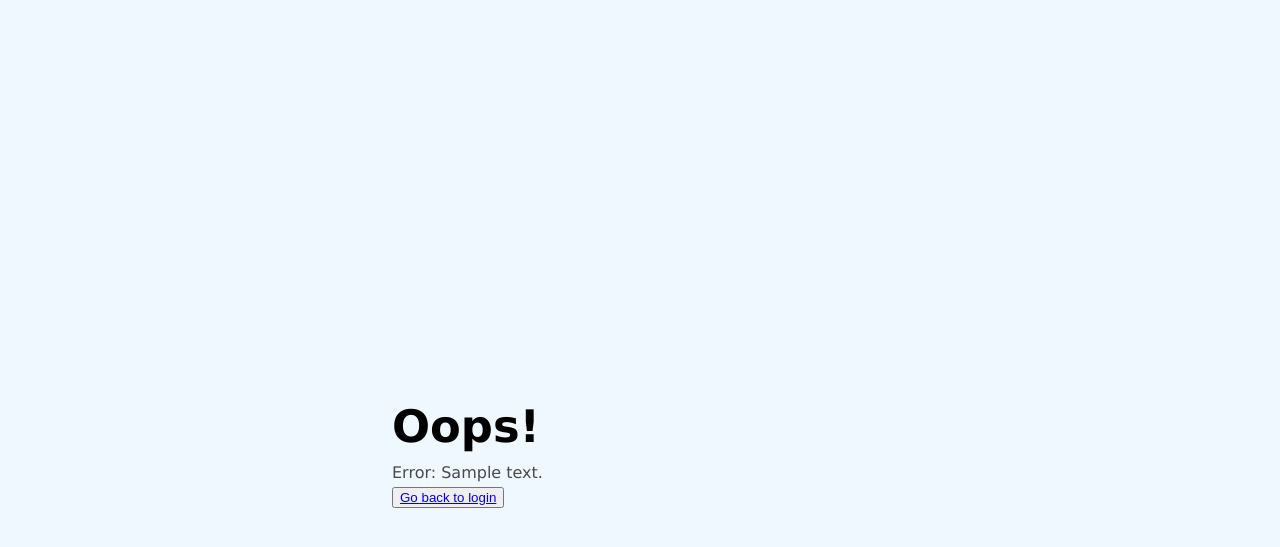
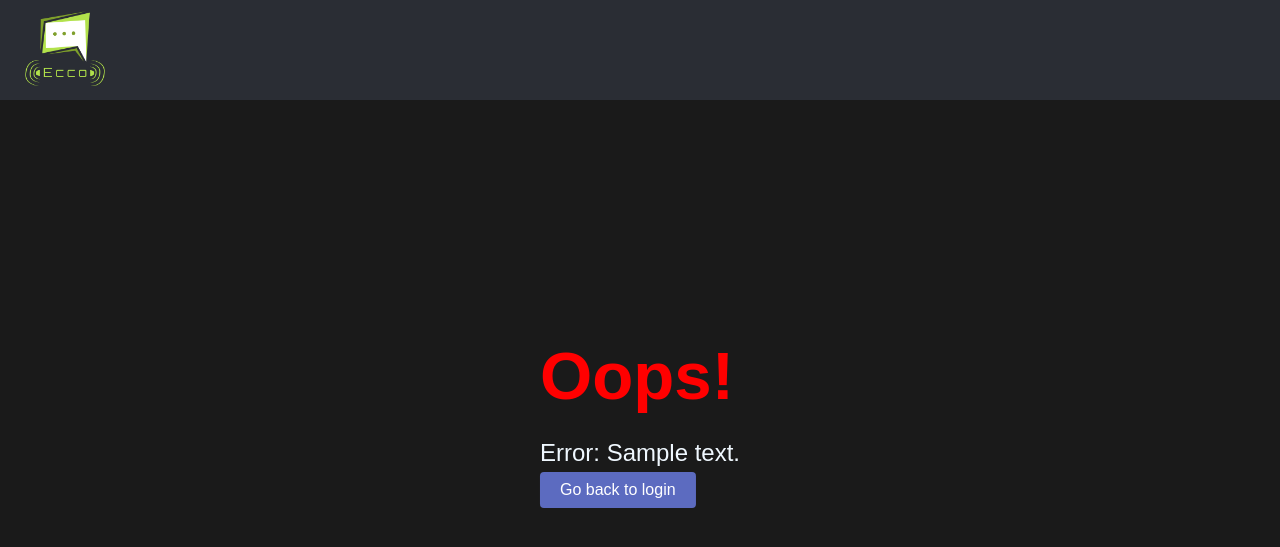
Before and after one commit to philiphess1/CustomerServiceChatbot, a Flask app: template templates/error.html in a window 1280 px wide. Shown: the top 547 px of the page. Run offline with Flask 3, Linux system fonts and the light colour scheme; the template is opened without the code that fills it: most values are stand-ins (such as "Sample title", 1, 10 or a date in 2020); some libraries are stand-ins or nearby versions.

Commit message:
new error screen

```diff
--- a/static/css/error.css
+++ b/static/css/error.css
@@ -1,11 +1,4 @@
-body {
-    font-family: Verdana, Geneva, Tahoma, sans-serif;
-    padding-left: 30%;
-    padding-right: 30%;
-    padding-top: 5;
-    background-color: aliceblue;
-    margin-top: 400px;
-}
+
 .section {
     margin-bottom: 20px;
 }
@@ -30,3 +23,59 @@ p {
 
     color: #494949;
 }
+
+html, body {
+    font-family: "Questrial", sans-serif;
+    margin: 0;
+    padding: 0;
+    color: #ffffff;
+    background-color: #1a1a1a; /* Dark background color */
+}
+
+.banner {
+    background-color: #2a2d34;
+    width: 100%;
+    height: 100px;
+    position: fixed;
+    top: 0;
+    width: 100%;
+    z-index: 10;
+    display: flex;
+    justify-content: space-between;
+    align-items: center;
+    padding: 0 20px;
+}
+
+.banner div {
+    display: flex;
+    gap: 10px;
+    align-items: center;
+}
+
+
+.button_logout {
+    background-color: #5C6BC0;
+    color: #ffffff;
+    border: none;
+    padding: 10px 20px;
+    border-radius: 4px;
+    font-size: 16px;
+    cursor: pointer;
+    transition: background-color 0.3s ease;
+    margin-bottom: 0;
+    line-height: 1;
+}
+
+.button_logout:hover {
+    background-color: #3F51B5;
+    color: #ffffff;
+}
+.error {
+    color: #ff0000;
+    font-size: 1.5em;
+    padding: 0;
+    position: absolute;
+    top: 50%;
+    left: 50%;
+    transform: translate(-50%, -50%);
+}
--- a/templates/error.html
+++ b/templates/error.html
@@ -5,9 +5,16 @@
     <link rel="stylesheet" type="text/css" href="/static/css/error.css">
 </head>
 <body>
-    <h1>Oops!</h1>
-    <p>Error: {{ message }}</p>
-    <button><a href="/login">Go back to login</a></button>
+    <div class="banner">
+        <a href="https://www.eccoai.org/">
+            <img src="{{ url_for('static', filename='images/Ecco_logo.png') }}" alt="Ecco Logo" style="height: 75px;">
+        </a>
+    </div>
+    <div class="error">
+        <h1>Oops!</h1>
+        <p style="color: aliceblue;">Error: {{ message }}</p>
+        <button class="button_logout" onclick="location.href='/login'">Go back to login</button>
+    </div>
 
 </body>
 </html>
```
